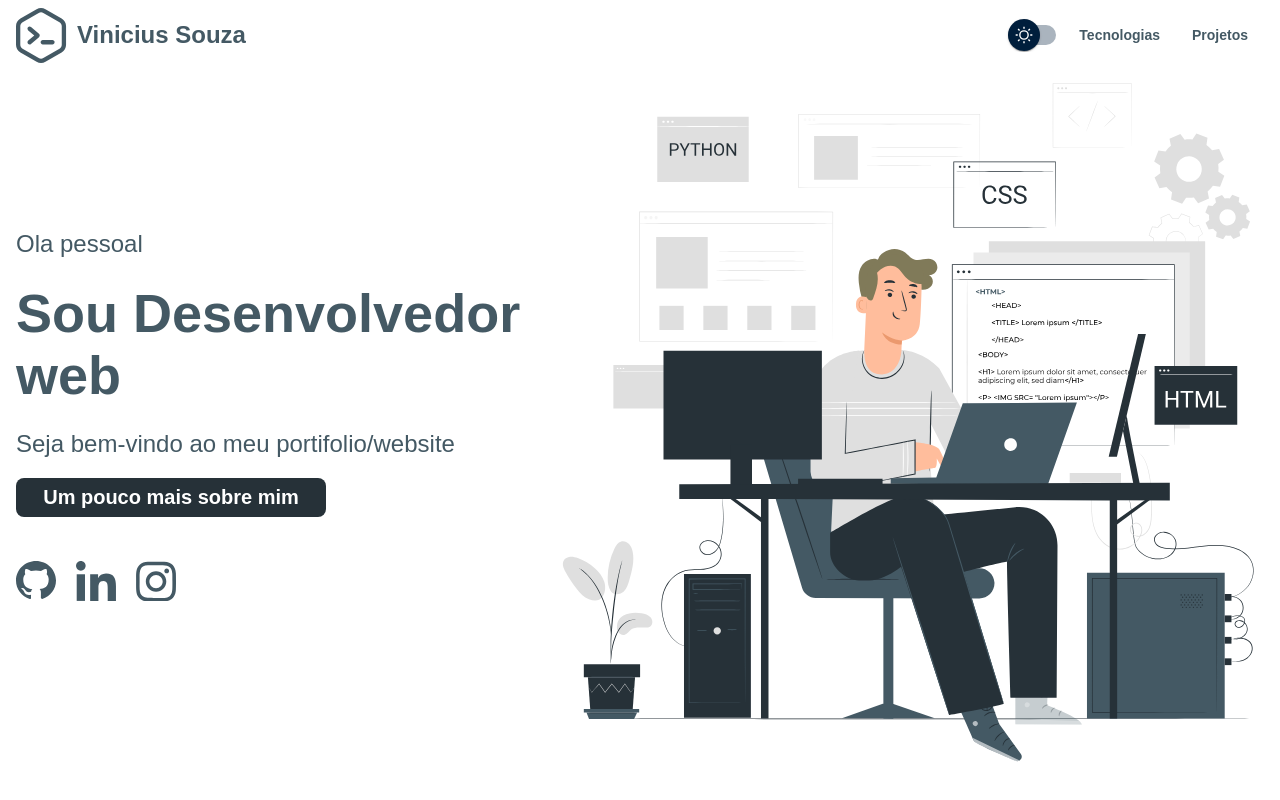
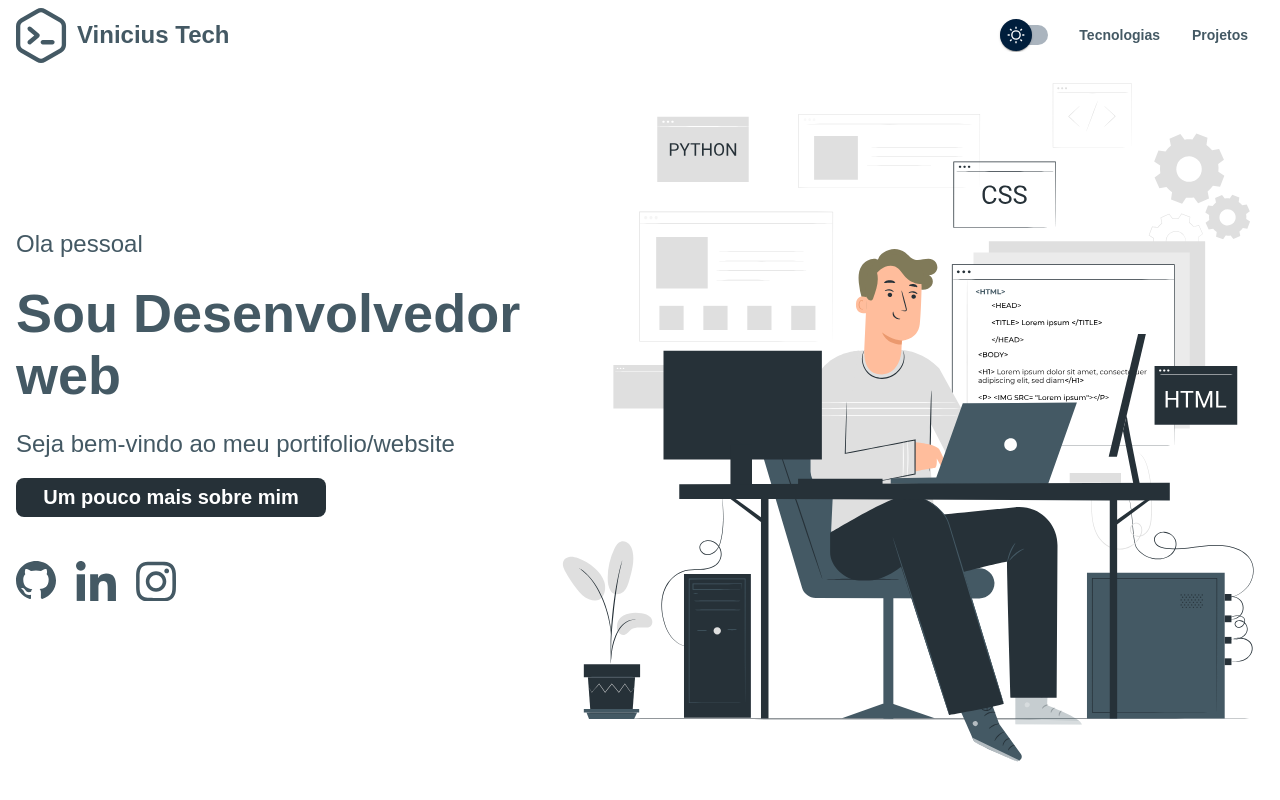
Before and after one commit to ViniciusSBezerra/portifolio, a React (Vite) app: page / in a window 1280 px wide. Shown: the top 800 px of the page. Built offline with nearby package versions, Linux system fonts and the light colour scheme.

Commit message:
adjusting accessibility and link instagram

```diff
--- a/src/pages/components/header/header-desktop/index.tsx
+++ b/src/pages/components/header/header-desktop/index.tsx
@@ -12,13 +12,15 @@ export const HeaderDesktop = () => {
       <a href="/">
         <div className="mobile__header-logo">
           <Logo />
-          <p className={!theme ? "mobile__header-logo-text" : "mobile__header-logo-text dark-theme"}>Vinicius Souza</p>
+          <p className={!theme ? "mobile__header-logo-text" : "mobile__header-logo-text dark-theme"}>Vinicius Tech</p>
         </div>
       </a>
 
       <ul className="header__desktop-options">
 
-        <MaterialUISwitch onClick={() => handleTheme && handleTheme()} />
+        <li className="menu-item">
+          <MaterialUISwitch onClick={() => handleTheme && handleTheme()} />
+        </li>
 
         <li className="menu-item">
           {" "}
--- a/src/pages/components/header/header-mobile/index.tsx
+++ b/src/pages/components/header/header-mobile/index.tsx
@@ -14,13 +14,14 @@ export const MobileHeader = () => {
       <a href="/">
         <div className="mobile__header-logo">
           <Logo />
-          <p className={!theme ? "mobile__header-logo-text" : "mobile__header-logo-text dark-theme"}>Vinicius Souza</p>
+          <p className={!theme ? "mobile__header-logo-text" : "mobile__header-logo-text dark-theme"}>Vinicius Tech</p>
         </div>
       </a>
 
       <div className="section-button">
 
         <MaterialUISwitch onClick={() => handleTheme && handleTheme()} />
+
         <button
           aria-label="menu hamburguer"
           onClick={() => {
--- a/src/pages/components/social-media/index.tsx
+++ b/src/pages/components/social-media/index.tsx
@@ -6,16 +6,17 @@ import { LikedinIcon } from "../../../assets/LinkedinIcon";
 export const SocialMedia = () => {
     return (
         <div className="social__media-links">
-            <a target="_blank" href="https://github.com/ViniciusSBezerra">
+            <a target="_blank" aria-label="link github" href="https://github.com/ViniciusSBezerra">
                 <GitHubIcon />
             </a>
             <a
                 target="_blank"
+                aria-label="link linkedin"
                 href="https://www.linkedin.com/in/viniciussbezerra/"
             >
                 <LikedinIcon />
             </a>
-            <a target="_blank" href="https://www.instagram.com/viniciussbtech/">
+            <a target="_blank" aria-label="link instagram" href="https://www.instagram.com/viniciussbtech/">
                 <InstagramIcon />
             </a>
         </div>
```
